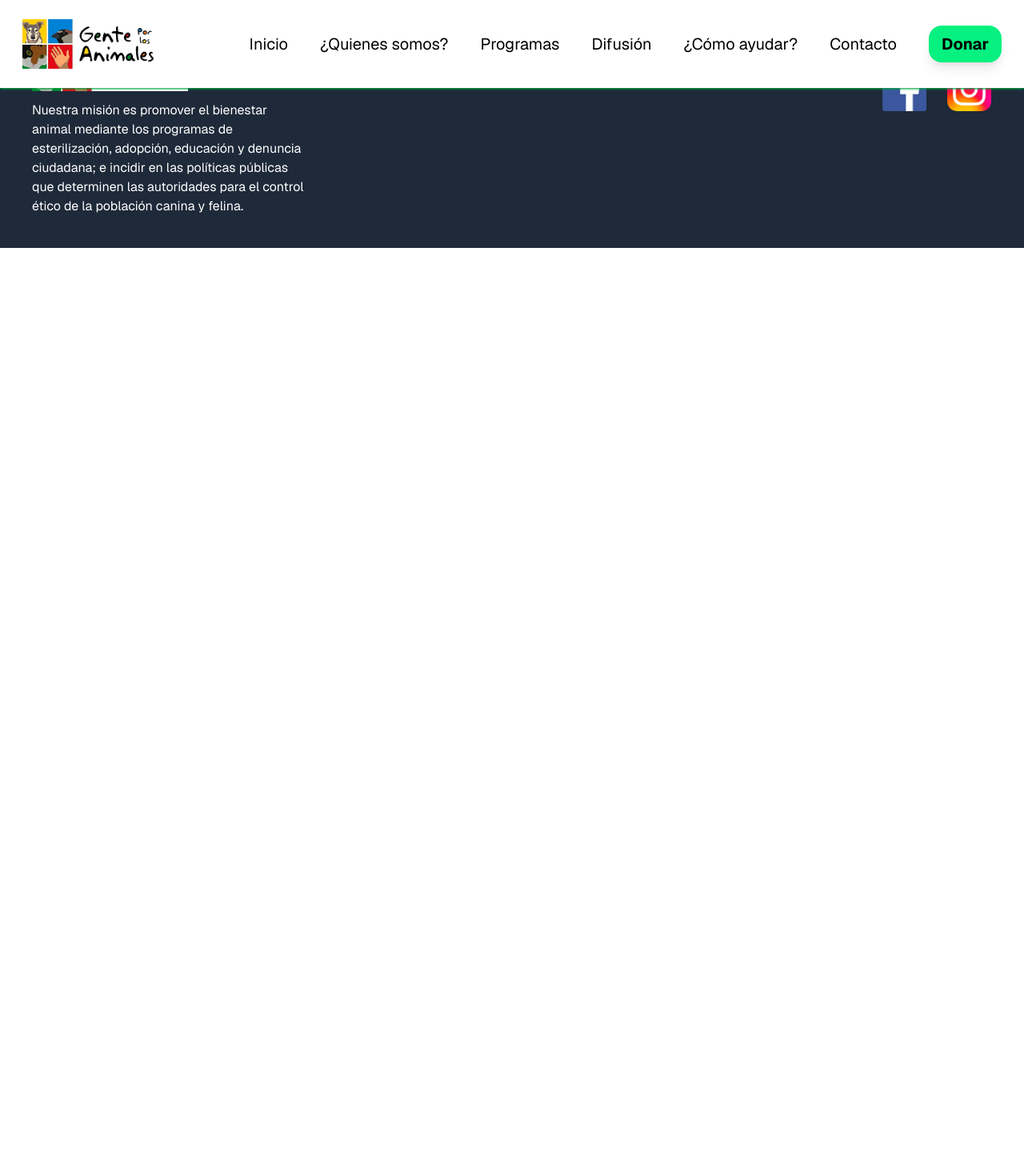
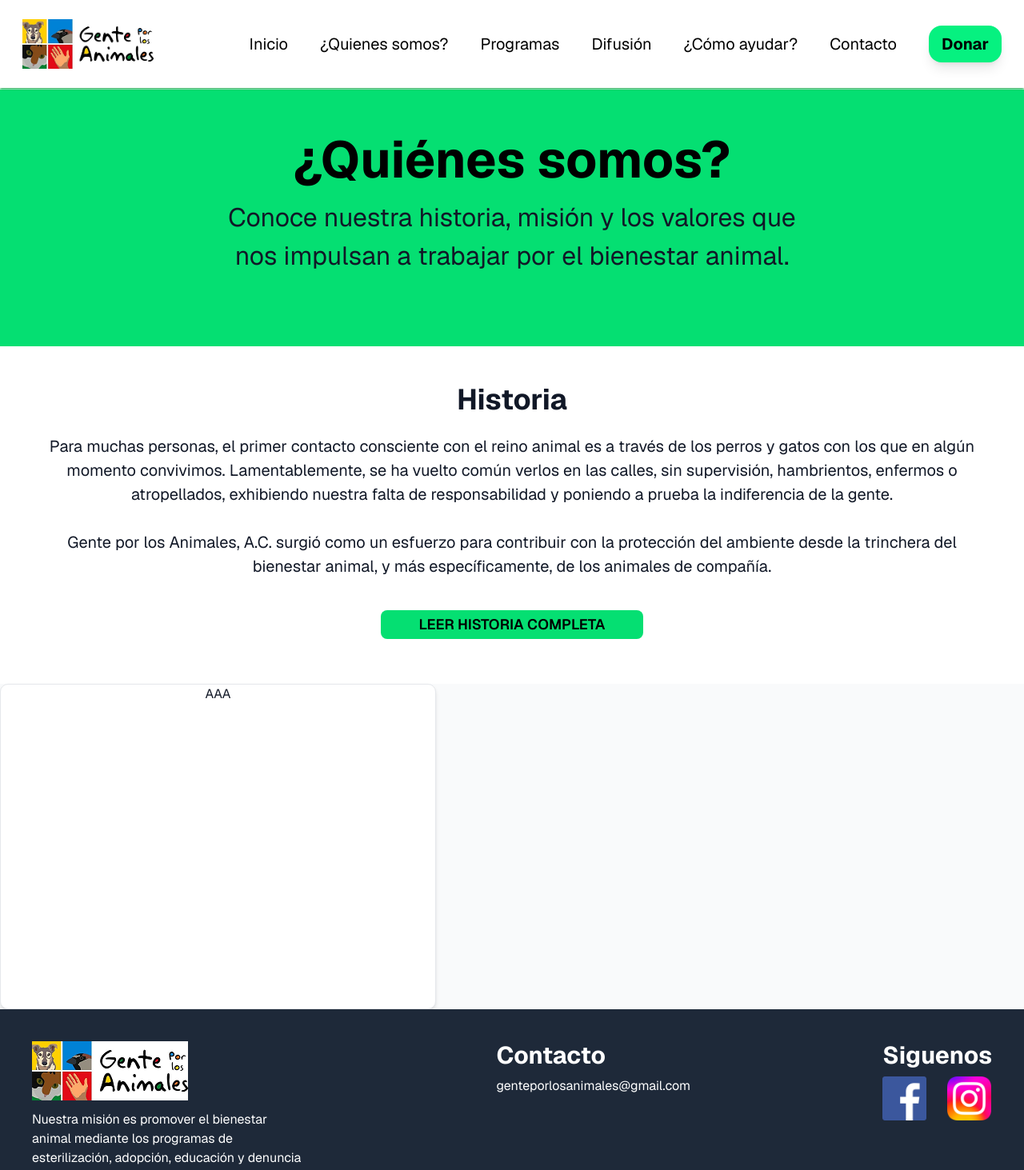
Before and after one commit to FoxCoding-CETYS/Gente-por-los-animales-WebSite, a Next.js app in the folder gxla/: page /nosotros in a window 1280 px wide. Shown: the top 1463 px of the page at 80% size. Before the commit the page ends 800 px from the top, so only its background shows below. Built offline with nearby package versions, Linux system fonts and the light colour scheme.

Commit message:
feat: about us: hero section and custom component:CustomCard

```diff
--- a/gxla/app/nosotros/page.tsx
+++ b/gxla/app/nosotros/page.tsx
@@ -1,6 +1,28 @@
+import { CustomButton } from "@/components/ui/custom-button";
+import { CustomCard } from "@/components/ui/custom-card";
+
 export default function NosotrosPage() {
     return(
         <>
+            {/* Hero Section */}
+            <div className="w-screen flex flex-col items-center lg:h-[321px] sm:h-[93px] bg-[#05DF72] mt-28">
+                <h1 className="font-geist text-black lg:text-[64px] sm:text-[24px] font-bold text-center mt-10">¿Quiénes somos?</h1>
+                <p className="text-center lg:text-[32px] lg:pl-[67px] lg:pr-[67px] lg:w-[855px] lg:h-[84px] sm:text-[12px] sm:w-[270px] sm:h-[32px] sm:pl-[25px] sm:pr-[25px]">Conoce nuestra historia, misión y los valores que nos impulsan a trabajar por el bienestar animal.</p>
+            </div>
+            {/* History */}
+            <div className="w-screen flex flex-col items-center text-center px-4 gap-4">
+                <h2 className="pt-10 font-bold lg:text-[36px] sm:text-[24px]">Historia</h2>
+                <p className="lg:w-[1161px] sm:w-[270px] lg:text-[20px] sm:text-[14px]">
+                    Para muchas personas, el primer contacto consciente con el reino animal es a través de los perros y gatos con los que en algún momento convivimos. Lamentablemente, se ha vuelto común verlos en las calles, sin supervisión, hambrientos, enfermos o atropellados, exhibiendo nuestra falta de responsabilidad y poniendo a prueba la indiferencia de la gente.<br/><br/>
+                    Gente por los Animales, A.C. surgió como un esfuerzo para contribuir con la protección del ambiente desde la trinchera del bienestar animal, y más específicamente, de los animales de compañía.
+                </p>
+                {/* Cambiar el color del boton */}
+                <CustomButton size="lg" className="mb-14 mt-6">LEER HISTORIA COMPLETA</CustomButton>
+            </div>
+            {/* Mision and vision */}
+            <div className="bg-[#F9FAFB] w-screen">
+                <CustomCard variant="normal" size="lg">AAA</CustomCard>
+            </div>
         </>
     );
 }
--- /dev/null
+++ b/gxla/components/ui/custom-card.tsx
@@ -0,0 +1,44 @@
+"use client"
+
+import type React from "react"
+
+interface CustomCardProps {
+  children: React.ReactNode
+  variant?: "normal" | "big"
+  size?: "sm" | "md" | "lg"
+  className?: string
+  onClick?: () => void
+}
+
+const sizeClasses = {
+  sm: "px-4 py-2 text-sm",
+  md: "px-6 sm:px-8 py-2 sm:py-3",
+  lg: "lg:h-[407px] lg:w-[545px]",
+}
+
+export function CustomCard({
+  children,
+  variant = "normal",
+  size = "lg",
+  className = "",
+  onClick,
+}: CustomCardProps) {
+  if (variant === "normal") {
+    return (
+      <div
+        className={`flex flex-col items-center text-center shadow-md rounded-[10px] border border-gray-200 bg-white ${sizeClasses[size]} ${className}`}
+        onClick={onClick}
+      >
+        {children}
+      </div>
+    )
+  }
+  return (
+    <div
+      className={`${sizeClasses[size]} ${className}`}
+      onClick={onClick}
+    >
+      {children}
+    </div>
+  )
+}
--- a/gxla/package.json
+++ b/gxla/package.json
@@ -9,6 +9,7 @@
     "lint": "eslint"
   },
   "dependencies": {
+    "@radix-ui/react-popover": "^1.1.15",
     "@radix-ui/react-slot": "^1.2.3",
     "class-variance-authority": "^0.7.1",
     "clsx": "^2.1.1",
```
Also changed, not shown: 1 other file (tests, documents, lock files or other folders).
